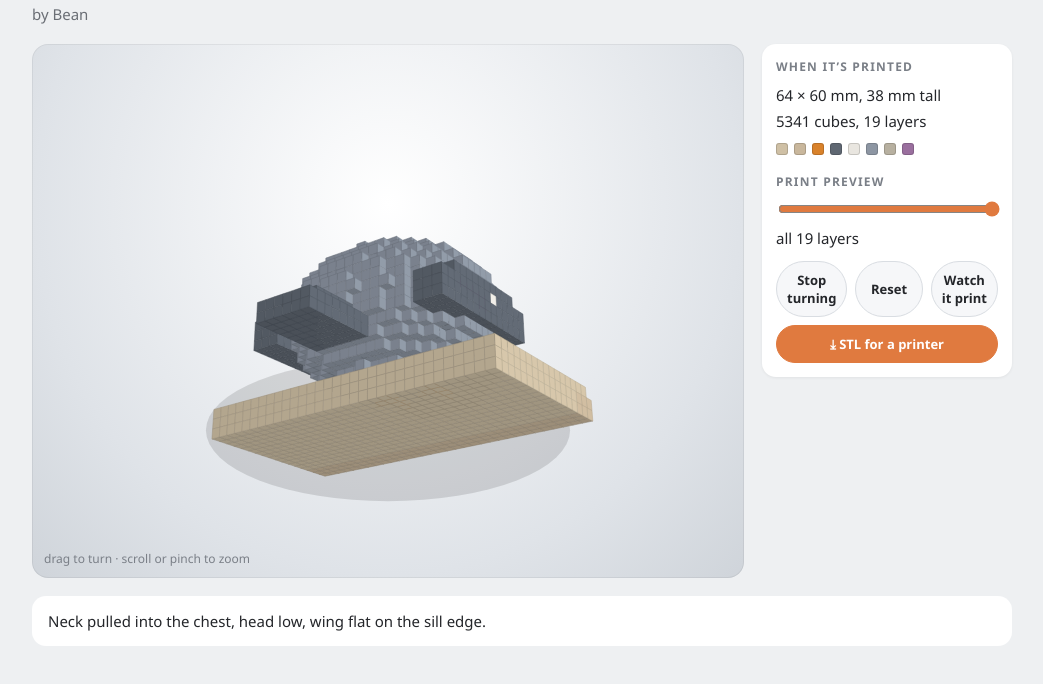
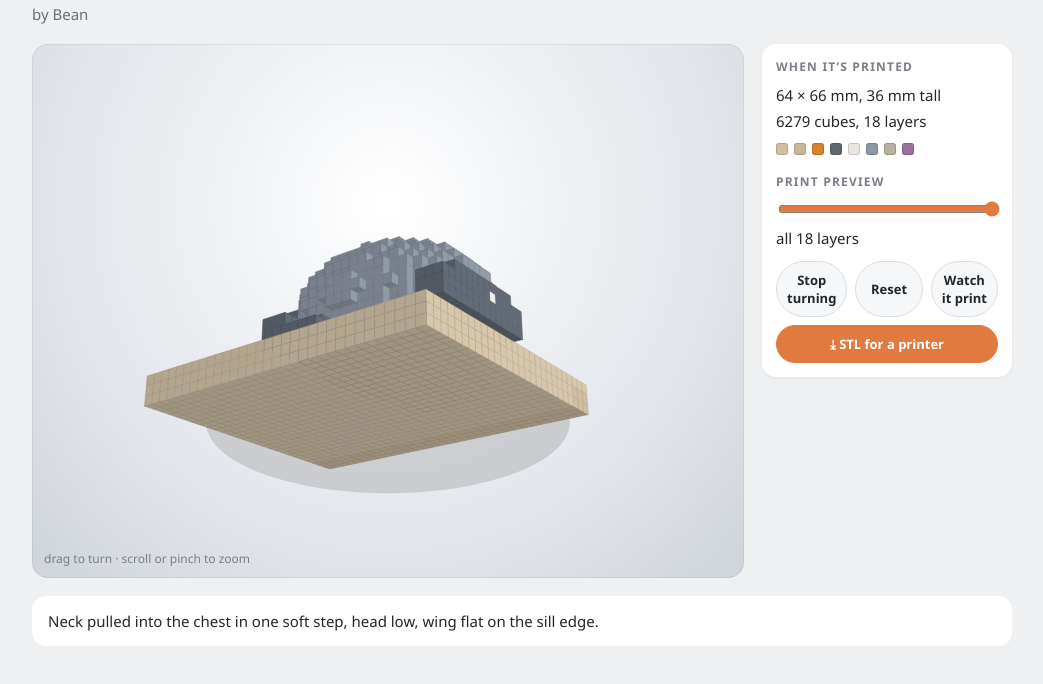
Before and after one commit to Bean-Bengal/hunched-pigeon-on-the-sill-voxel, a plain HTML site: page index.html in a window 1280 px wide. Shown: the part 72-756 px from the top of the page, without its empty margins (118-1161 px from the left). Drawn offline with Linux system fonts and the light colour scheme.

Commit message:
Hunched Pigeon on the Sill (voxel), version 3

```diff
--- a/index.html
+++ b/index.html
@@ -1,4 +1,5 @@
 <!DOCTYPE html><html><head><meta charset="utf-8"><meta name="viewport" content="width=device-width,initial-scale=1"><title>Hunched Pigeon</title><style>body{margin:0;background:#f3ece0;font-family:sans-serif}</style></head><body>
+<script data-bean-store>(function(){if(typeof location!=='undefined'&&location&&location.protocol==='about:'&&typeof document!=='undefined'&&document.addEventListener){document.addEventListener('click',function(e){var a=e.target&&e.target.closest&&e.target.closest('a[href^="#"]');if(!a||a.target==='_blank')return;e.preventDefault();try{location.hash=a.getAttribute('href')}catch(x){}},true)}if(typeof window==='undefined')return;try{window.localStorage.getItem('x');return}catch(e){}var d=Object.assign({},window.__BEAN_SAVED||{});function post(){try{parent.postMessage({type:'bean-store',data:d},'*')}catch(e){}}var ls={getItem:function(k){return Object.prototype.hasOwnProperty.call(d,k)?d[k]:null},setItem:function(k,v){d[k]=String(v);post()},removeItem:function(k){delete d[k];post()},clear:function(){d={};post()},key:function(i){return Object.keys(d)[i]||null}};Object.defineProperty(ls,'length',{get:function(){return Object.keys(d).length}});try{Object.defineProperty(window,'localStorage',{value:ls,configurable:true})}catch(e){}})();</script>
 <script data-kit-in="voxel">
 /* Bean's voxel kit (12 Nov), for the print shop. A 3D model made of little cubes, built with a
    few commands, shown turning on the page (drag to turn it, scroll or pinch to zoom), with a
@@ -175,39 +176,29 @@
 <script>
 Kit.voxel({
   title:'Hunched Pigeon on the Sill', by:'Bean',
-  note:'Neck pulled into the chest, head low, wing flat on the sill edge.',
+  note:'Neck pulled into the chest in one soft step, head low, wing flat on the sill edge.',
   palette:{g:'#8d96a3',d:'#5f6772',p:'#9a6f9e',w:'#e9e6e0',o:'#e0a030',k:'#1d1b1a',b:'#c9b79c',s:'#cfc0a5',e:'#d9822b',n:'#b7b0a0'},
   mm:2, spin:true, yaw:0.6, pitch:0.4,
   build(m){
-    // sill slab
-    m.box(-16,0,-8,32,3,16,'s');
+    m.box(-16,0,-18,32,3,27,'s');
     m.box(-16,0,6,32,2,3,'b');
-    // feet
     m.box(-3,3,1,2,1,3,'e'); m.box(2,3,1,2,1,3,'e');
-    // body: big round puff
     m.ellipsoid(0,10,-1,10,7,9,'g');
-    // chest puff pushed forward, lighter
     m.ellipsoid(0,9,6,7,6,5,'n');
-    // purple-green neck sheen low on the chest
-    m.ellipsoid(0,13,5,6,3,4,'p');
-    // head: small, low, sunk in the chest
-    m.sphere(0,14,8,4,'g');
-    m.carve.sphere(0,14,12,0);
-    // beak
-    m.box(0,13,12,1,1,2,'w'); m.set(0,13,13,'o');
-    // eyes
-    m.set(-3,15,11,'o'); m.set(3,15,11,'o');
-    m.set(-3,15,12,'k'); m.set(3,15,12,'k');
-    // flat wings folded along the sill edge, lying low on each side
+    // neck: rounded, tucked into chest
+    m.ellipsoid(0,13,5,5,4,4,'g');
+    m.ellipsoid(0,12,8,4,3,2,'p');
+    // head
+    m.sphere(0,14,9,3,'g');
+    m.box(0,13,12,1,1,2,'w'); m.set(0,13,14,'o');
+    m.set(-3,15,10,'k'); m.set(3,15,10,'k');
     m.box(-11,8,-8,3,3,14,'d');
     m.box(8,8,-8,3,3,14,'d');
     m.box(-10,11,-6,2,1,10,'d');
     m.box(9,11,-6,2,1,10,'d');
-    // wing bars
     m.box(-11,10,0,3,1,1,'w'); m.box(8,10,0,3,1,1,'w');
-    // tail pointing back, flat
-    m.box(-3,6,-16,6,2,8,'d');
-    m.box(-2,8,-14,4,1,5,'d');
+    m.box(-3,3,-16,6,2,8,'d');
+    m.box(-2,5,-14,4,1,6,'d');
   }
 });
 </script></body></html>
```
